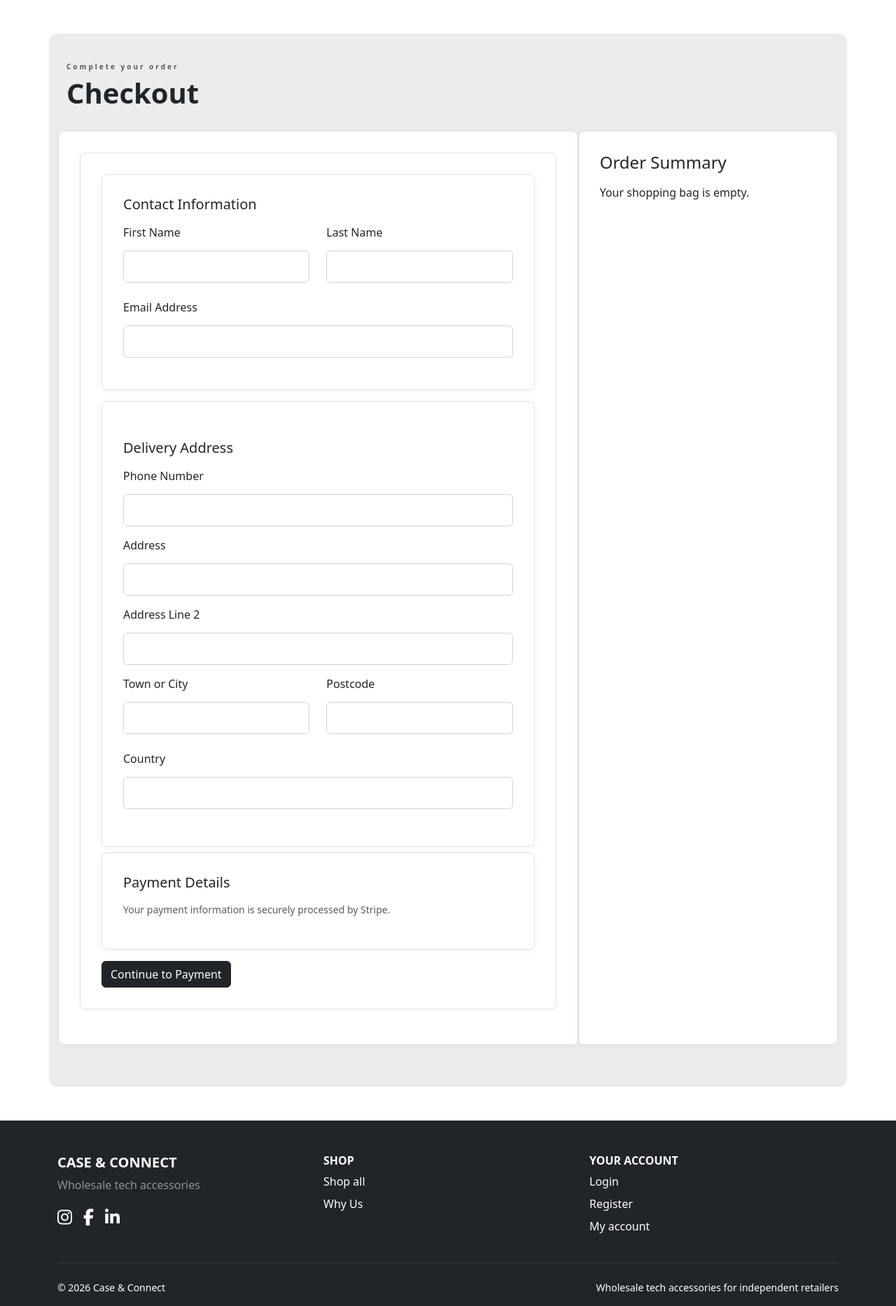
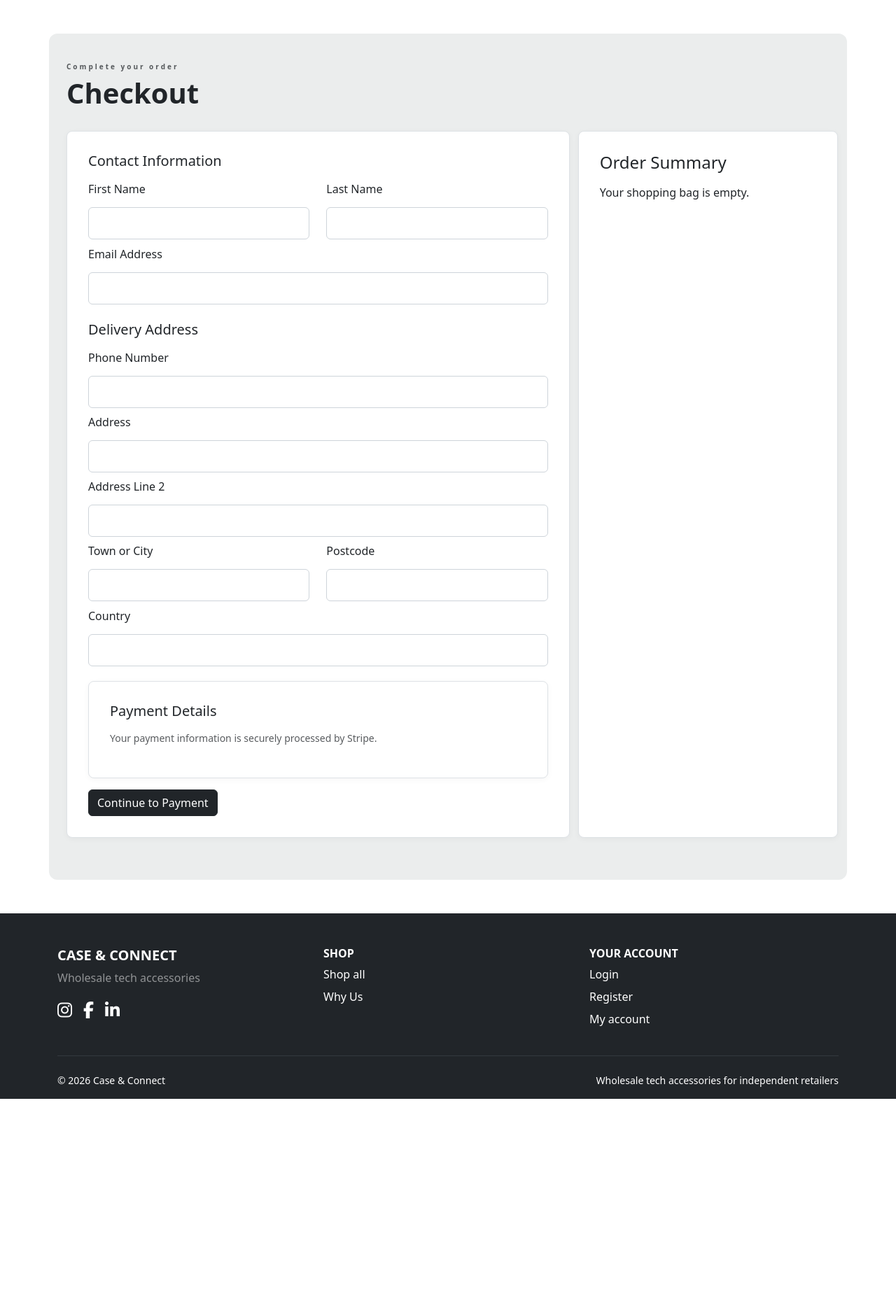
Before and after one commit to tadavis25/case-and-connect-wholesalers, a Django app: page /checkout/ in a window 1280 px wide. Shown: the part 72-1938 px from the top of the page at 70% size. After the commit the page ends 1642 px from the top, so only its background shows below. Run offline with Django 5.2, Linux system fonts and the light colour scheme; parts of the project's set-up code (start-up, migrations or seed data) failed here and were passed over; some libraries are stand-ins or nearby versions.

Commit message:
Improve checkout layout and form spacing

```diff
--- a/checkout/templates/checkout/checkout.html
+++ b/checkout/templates/checkout/checkout.html
@@ -10,24 +10,24 @@
     </div>
 
     <div class="row">
-        <div class="col-md-8 checkout-card">
+        <div class="col-md-8">
             <div class="checkout-card">
 
                 <form method="POST" id="payment-form">
                     {% csrf_token %}
                     {{ form.full_name }}
 
-                    <div class="checkout-card mb-3">
+                    <div class="mb-3">
                         <h3 class="h5 mb-3">Contact Information</h3>
 
                         <div class="row">
-                            <div class="col-md-6 mb-2">
+                            <div class="col-md-6 mb-1">
                                 <label for="{{ form.first_name.id_for_label }}" class="form-label">First Name</label>
                                 {{ form.first_name }}
                                 {{ form.first_name.errors }}
                             </div>
 
-                            <div class="col-md-6 mb-2">
+                            <div class="col-md-6 mb-1">
                                 <label for="{{ form.last_name.id_for_label }}" class="form-label">Last Name</label>
                                 {{ form.last_name }}
                                 {{ form.last_name.errors }}
@@ -41,7 +41,7 @@
                         </div>
                     </div>
 
-                    <div class="checkout-card mb-2">
+                    <div class="mb-2">
                         <h3 class="h5 mb-3 mt-4">Delivery Address</h3>
 
                         <div class="mb-2">
@@ -63,13 +63,13 @@
                         </div>
 
                         <div class="row">
-                            <div class="col-md-6 mb-2">
+                            <div class="col-md-6 mb-1">
                                 <label class="form-label">Town or City</label>
                                 {{ form.town_or_city }}
                                 {{ form.town_or_city.errors }}
                             </div>
 
-                            <div class="col-md-6 mb-2">
+                            <div class="col-md-6 mb-1">
                                 <label class="form-label">Postcode</label>
                                 {{ form.postcode }}
                                 {{ form.postcode.errors }}
--- a/home/static/css/style.css
+++ b/home/static/css/style.css
@@ -251,7 +251,7 @@
     width: 100%;
     padding: 10px 12px;
     margin-top: 6px;
-    margin-bottom: 15px;
+    margin-bottom: 5px;
     border: 1px solid #ced4da;
     border-radius: 6px;
     box-sizing: border-box;
```
